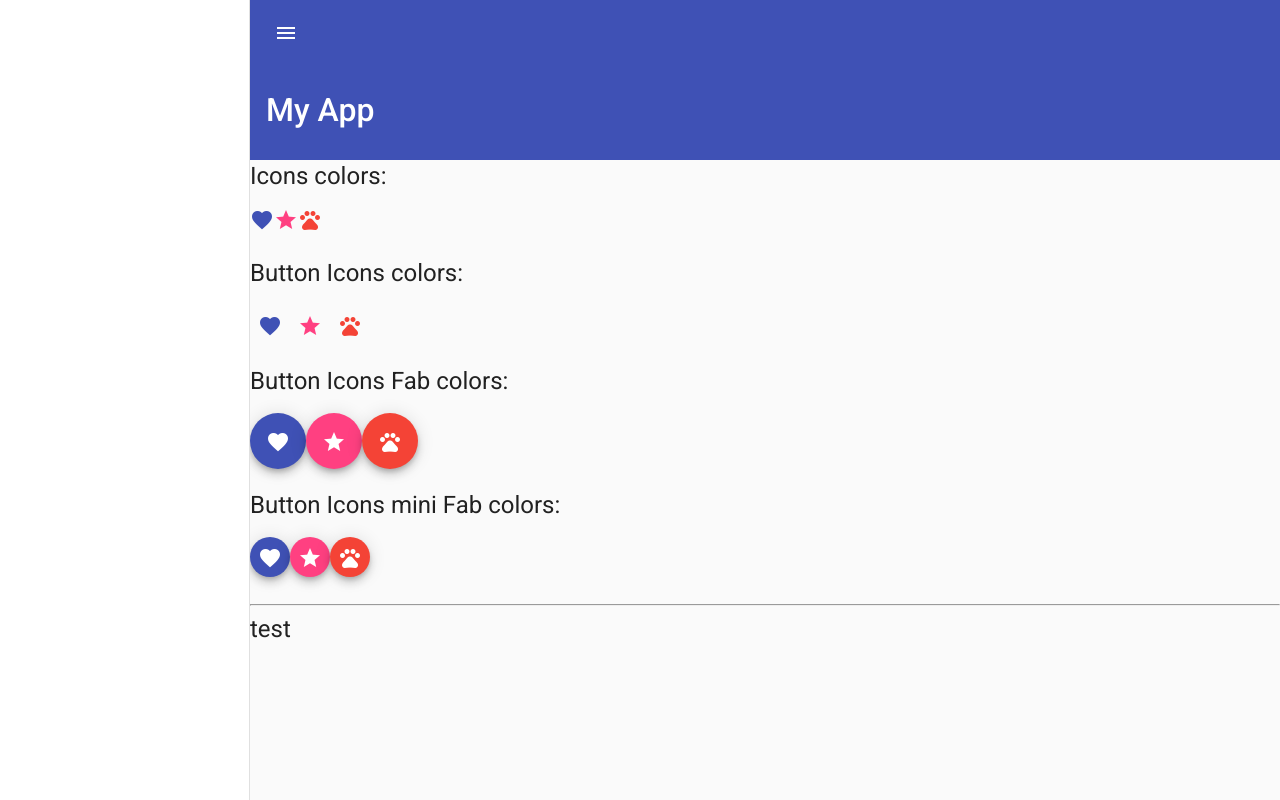
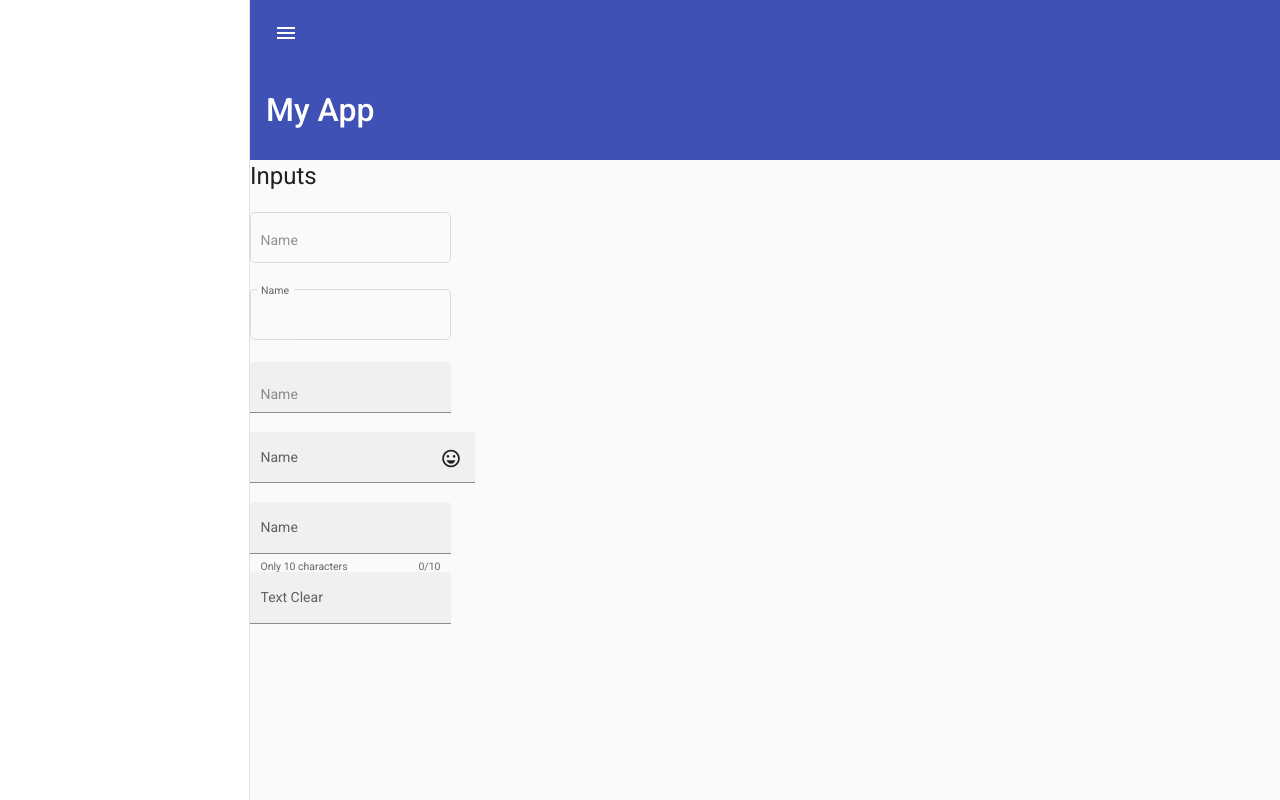
Before and after one commit to diegosmteixeira/Angular_Material, an Angular app in the folder Angular-Material/: page / in a window 1280 px wide. Built offline with nearby package versions, Linux system fonts and the light colour scheme.

Commit message:
Form Fields and Inputs

```diff
--- a/Angular-Material/src/app/Material/Material.module.ts
+++ b/Angular-Material/src/app/Material/Material.module.ts
@@ -5,6 +5,9 @@ import { MatToolbarModule } from '@angular/material/toolbar';
 import { MatIconModule } from '@angular/material/icon';
 import { MatButtonModule } from '@angular/material/button';
 import { MatSidenavModule } from '@angular/material/sidenav';
+import { MatInputModule } from '@angular/material/input';
+import { MAT_FORM_FIELD_DEFAULT_OPTIONS } from '@angular/material/form-field';
+
 
 @NgModule({
   exports: [
@@ -12,8 +15,15 @@ import { MatSidenavModule } from '@angular/material/sidenav';
     MatToolbarModule,
     MatIconModule,
     MatButtonModule,
-    MatSidenavModule
+    MatSidenavModule,
+    MatInputModule
   ],
-  declarations: []
+  declarations: [],
+  providers: [
+    {
+      provide: MAT_FORM_FIELD_DEFAULT_OPTIONS,
+      useValue: { appearance: 'outline', floatLabel: 'always'}
+    }
+  ]
 })
 export class MaterialModule { }
--- a/Angular-Material/src/app/app.component.html
+++ b/Angular-Material/src/app/app.component.html
@@ -32,11 +32,8 @@
     <mat-toolbar color="primary" class="toolbar-submenu">
         <span *ngIf="!popText">My App</span>
     </mat-toolbar>
-    <app-buttons-icons></app-buttons-icons>
-    <h1 class="title">test</h1>
-    <h1 class="title">test</h1>
-    <h1 class="title">test</h1>
-    <h1 class="title">test</h1>
+    <!-- <app-buttons-icons></app-buttons-icons> -->
+    <app-formfield-input></app-formfield-input>
   </mat-sidenav-content>
 </mat-sidenav-container>
 
--- a/Angular-Material/src/app/app.module.ts
+++ b/Angular-Material/src/app/app.module.ts
@@ -7,15 +7,19 @@ import { BrowserAnimationsModule } from '@angular/platform-browser/animations';
 
 import { MaterialModule } from './Material/Material.module';
 import { ButtonsIconsComponent } from './buttons-icons/buttons-icons.component';
+import { FormfieldInputComponent } from './formfield-input/formfield-input.component';
+import { FormsModule } from '@angular/forms';
 
 @NgModule({
   declarations: [
     AppComponent,
-    ButtonsIconsComponent
+    ButtonsIconsComponent,
+    FormfieldInputComponent
   ],
   imports: [
     BrowserModule,
     AppRoutingModule,
+    FormsModule,
     BrowserAnimationsModule,
     MaterialModule
   ],
--- /dev/null
+++ b/Angular-Material/src/app/formfield-input/formfield-input.component.html
@@ -0,0 +1,34 @@
+<h1>Inputs</h1>
+<mat-form-field floatLabel="always">
+  <input type="text" matInput placeholder="Name">
+</mat-form-field>
+<br>
+<mat-form-field>
+  <mat-label>Name</mat-label>
+  <input type="text" matInput>
+</mat-form-field>
+<br>
+<mat-form-field floatLabel="never" appearance="fill">
+  <input type="text" matInput placeholder="Name">
+</mat-form-field>
+<br>
+<mat-form-field floatLabel="never" appearance="fill">
+  <mat-label>Name</mat-label>
+  <input type="text" matInput placeholder="Name">
+  <mat-icon matSuffix>sentiment_very_satisfied</mat-icon>
+</mat-form-field>
+<br>
+<mat-form-field floatLabel="never" appearance="fill">
+  <mat-label>Name</mat-label>
+  <input #userName type="text" matInput placeholder="Name" maxlength="10">
+  <mat-hint align="start">Only {{userName.maxLength}} characters</mat-hint>
+  <mat-hint align="end">{{userName.value.length}}/{{userName.maxLength}}</mat-hint>
+</mat-form-field>
+<br>
+<mat-form-field floatLabel="never" appearance="fill">
+  <mat-label>Text Clear</mat-label>
+  <input type="text" matInput [(ngModel)]="value">
+  <button *ngIf="value" matSuffix mat-icon-button aria-label="Clear" (click)="value=''">
+    <mat-icon>close</mat-icon>
+  </button>
+</mat-form-field>
--- /dev/null
+++ b/Angular-Material/src/app/formfield-input/formfield-input.component.ts
@@ -0,0 +1,16 @@
+import { Component, OnInit } from '@angular/core';
+
+@Component({
+  selector: 'app-formfield-input',
+  templateUrl: './formfield-input.component.html',
+  styleUrls: ['./formfield-input.component.scss']
+})
+export class FormfieldInputComponent implements OnInit {
+  public value = ''
+
+  constructor() { }
+
+  ngOnInit(): void {
+  }
+
+}
```
Also changed, not shown: Angular-Material/src/app/formfield-input/formfield-input.component.scss (added).
